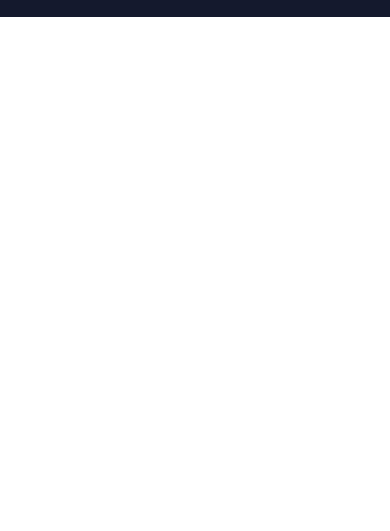
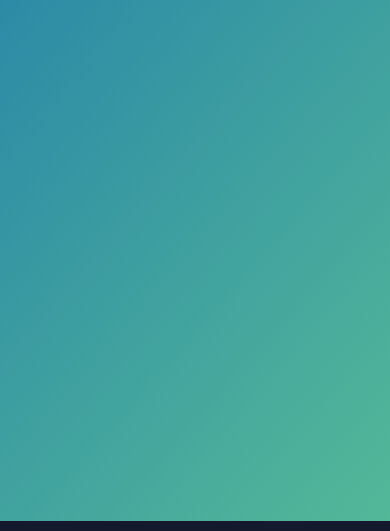
Before and after one commit to sulbaranjc/plantilla-base, a plain HTML site: page docs/index.html in a window 390 px wide. Shown: the part 477-1008 px from the top of the page. Before the commit the page ends 844 px from the top, so only its background shows below. Drawn offline with nearby package versions, Linux system fonts and the light colour scheme.

Commit message:
Actualizar estilos CSS para un diseño responsivo y reemplazar favicon PNG por ICO

```diff
--- a/docs/css/style.css
+++ b/docs/css/style.css
@@ -6,8 +6,16 @@
 }
 
 /* ********** Reset Styles ********** */
+html {
+  height: 100%;
+}
+
 body {
   font-family: "Raleway", sans-serif;
+  display: flex;
+  flex-direction: column;
+  min-height: 100vh;
+  margin: 0;
 }
 
 a {
@@ -69,6 +77,11 @@ a:hover {
 }
 
 /* ********** My Styles ********** */
+main {
+  flex: 1;
+  min-height: 100vh;
+}
+
 .bg-gradient-blue-green {
   background-color: rgba(83, 184, 152, 1);
   background-image: linear-gradient(
--- a/docs/index.html
+++ b/docs/index.html
@@ -21,7 +21,7 @@
       rel="stylesheet"
     />
     <link rel="stylesheet" href="css/style.css" />
-    <link rel="icon" href="img/favicon.png" />
+    <link rel="icon" href="img/favicon.ico" />
   </head>
   <body>
     <nav class="navbar sticky-top navbar-expand-lg navbar-dark bg-dark">
```
Also changed, not shown: docs/img/favicon.ico (added), docs/img/favicon.png (deleted).
